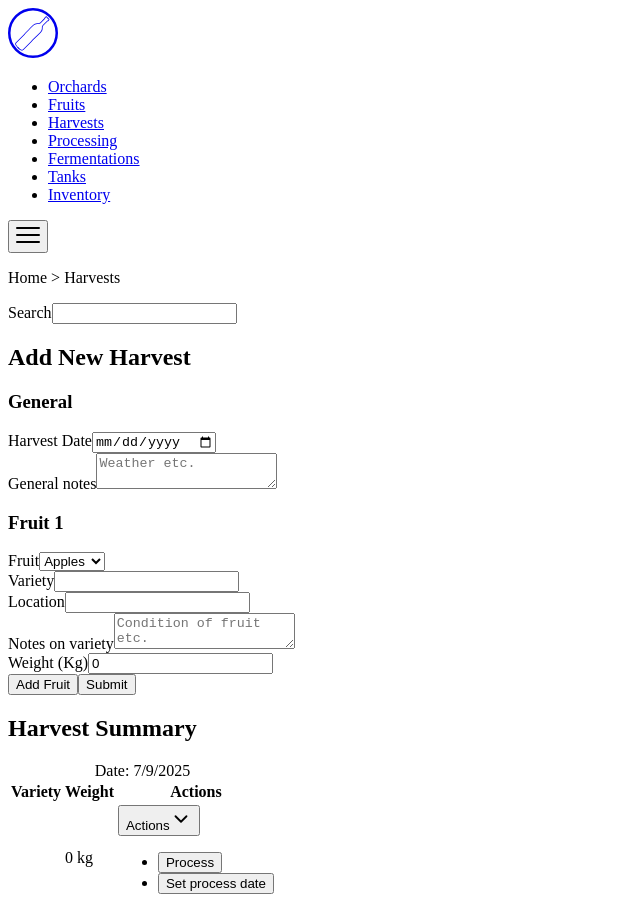
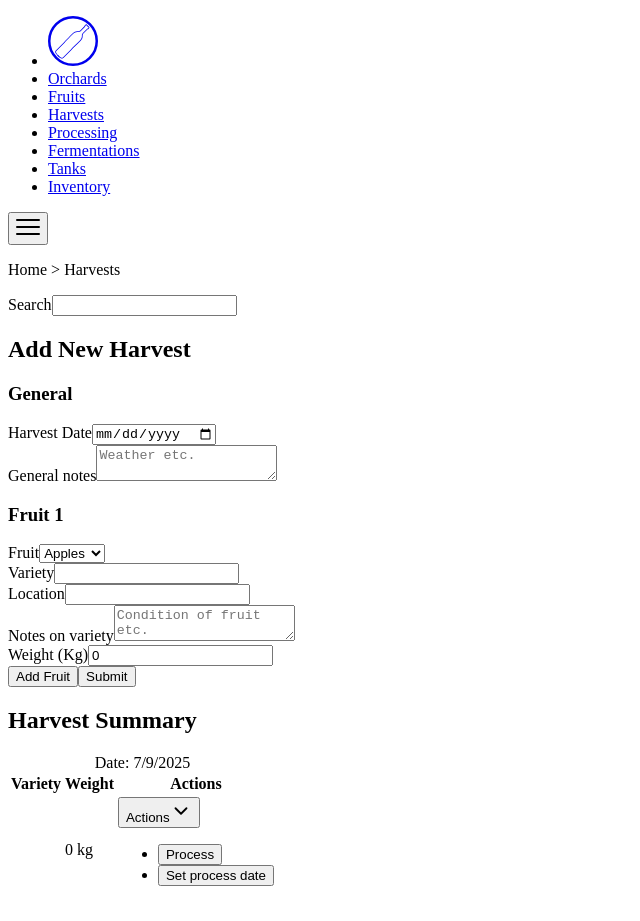
Before and after one commit to jl-stephenson/wine-cider-tracker-proto, a React (Vite) app: page / in a window 1280 px wide. Shown: the whole page, without its empty margins (0-640 px from the left). Built offline with nearby package versions, Linux system fonts and the light colour scheme.

Commit message:
styling: sticky nav

```diff
--- a/src/components/SidebarNav/index.tsx
+++ b/src/components/SidebarNav/index.tsx
@@ -30,20 +30,18 @@ export function SidebarNav({ isSidebarOpen, toggleSidebar }: SidebarNavProps) {
       data-open={isSidebarOpen}
       aria-label="Primary"
     >
-      {!isSidebarOpen && (
-        <a href="/" className="sidebar__logo" aria-label="Home">
-          <LogoIcon />
-        </a>
-      )}
+
 
       <ul role="list" className="flow">
-        {isSidebarOpen && (
+        {isSidebarOpen ? (
           <li>
             <a href="/" ref={firstLinkRef}>
               Home
             </a>
           </li>
-        )}
+        ) : (<li> <a href="/" className="sidebar__logo" aria-label="Home">
+          <LogoIcon />
+        </a></li>)}
         <li>
           <a href="#">Orchards</a>
         </li>
--- a/src/css/blocks/sidebar-nav.css
+++ b/src/css/blocks/sidebar-nav.css
@@ -16,6 +16,8 @@
   flex-direction: column;
   align-items: center;
   --flow-space: var(--space-xl);
+  position: sticky;
+  top: 1rem;
 }
 
 .sidebar-nav svg {
```
